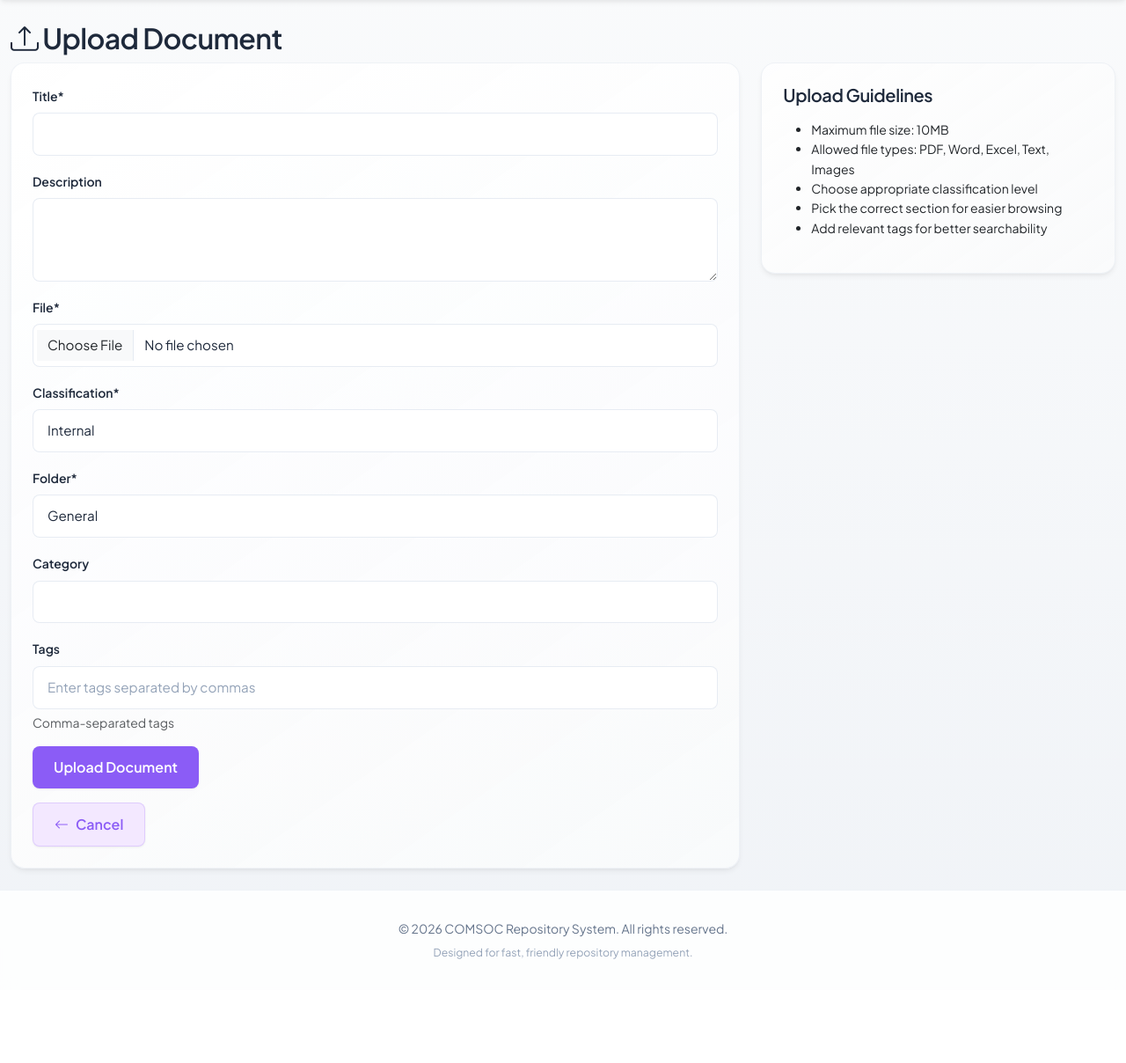
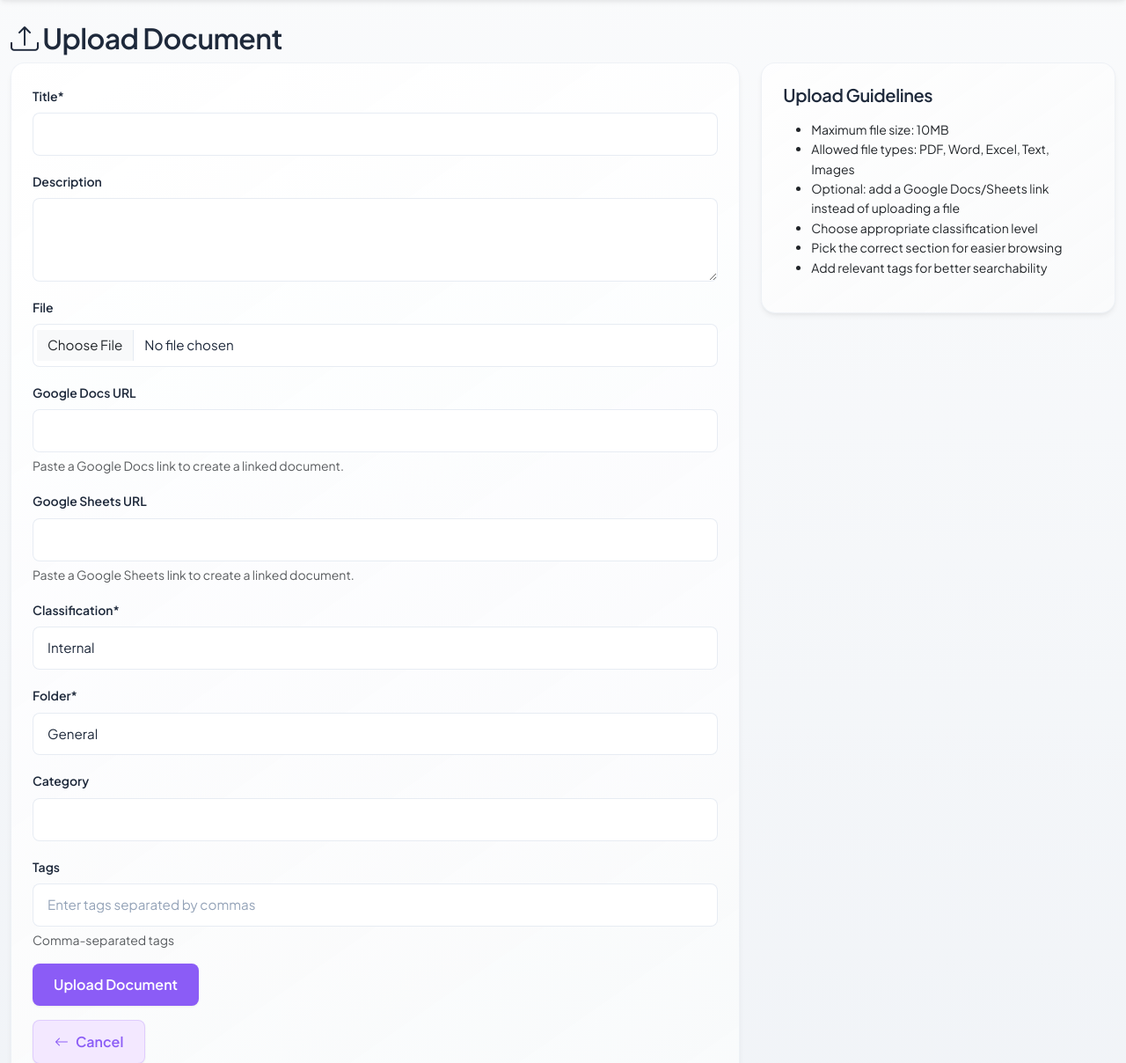
Before and after one commit to wimby-lab/repository-sys, a Django app: page /documents/upload/ in a window 1280 px wide. Shown: the part 105-1313 px from the top of the page at 88% size. Before the commit the page ends 1195 px from the top, so only its background shows below. Run offline with Django 5.2, Linux system fonts and the light colour scheme; the visitor is signed in with stand-in values (Sample User, id 1); data comes from the database, SQL or seed files in the repository; some libraries are stand-ins or nearby versions.

Commit message:
Add Google Docs/Sheets link support
Co-authored-by: wimby-lab <253862656+wimby-lab@users.noreply.github.com>

```diff
--- a/documents/forms.py
+++ b/documents/forms.py
@@ -1,3 +1,5 @@
+from urllib.parse import urlparse
+
 from django import forms
 from django.utils.text import slugify
 from crispy_forms.helper import FormHelper
@@ -29,11 +31,72 @@ def _generate_folder_key(name):
     return key
 
 
+def _is_google_docs_url(url):
+    parsed = urlparse(url or '')
+    return parsed.scheme in ('http', 'https') and parsed.netloc == 'docs.google.com' and (
+        '/document/' in parsed.path
+    )
+
+
+def _is_google_sheets_url(url):
+    parsed = urlparse(url or '')
+    return parsed.scheme in ('http', 'https') and parsed.netloc == 'docs.google.com' and (
+        '/spreadsheets/' in parsed.path
+    )
+
+
+def _validate_google_links(form, cleaned_data, has_file):
+    google_docs_url = cleaned_data.get('google_docs_url')
+    google_sheets_url = cleaned_data.get('google_sheets_url')
+    if google_docs_url and google_sheets_url:
+        form.add_error(
+            None,
+            forms.ValidationError(
+                'Please provide either a Google Docs or Google Sheets URL, not both.',
+                code='invalid',
+            ),
+        )
+    if google_docs_url and not _is_google_docs_url(google_docs_url):
+        form.add_error(
+            'google_docs_url',
+            forms.ValidationError(
+                'Google Docs URL must be a valid docs.google.com document link.',
+                code='invalid',
+            ),
+        )
+    if google_sheets_url and not _is_google_sheets_url(google_sheets_url):
+        form.add_error(
+            'google_sheets_url',
+            forms.ValidationError(
+                'Google Sheets URL must be a valid docs.google.com spreadsheets link.',
+                code='invalid',
+            ),
+        )
+    if not has_file and not google_docs_url and not google_sheets_url:
+        form.add_error(
+            None,
+            forms.ValidationError(
+                'Please either upload a file or provide a Google Docs/Sheets URL.',
+                code='required',
+            ),
+        )
+
+
 class DocumentUploadForm(forms.ModelForm):
     """Form for uploading documents"""
     class Meta:
         model = Document
-        fields = ['title', 'description', 'file', 'classification', 'section', 'category', 'tags']
+        fields = [
+            'title',
+            'description',
+            'file',
+            'google_docs_url',
+            'google_sheets_url',
+            'classification',
+            'section',
+            'category',
+            'tags',
+        ]
         widgets = {
             'description': forms.Textarea(attrs={'rows': 3}),
             'tags': forms.TextInput(attrs={'placeholder': 'Enter tags separated by commas'}),
@@ -47,6 +110,11 @@ class DocumentUploadForm(forms.ModelForm):
         self.helper.add_input(Submit('submit', 'Upload Document', css_class='btn btn-primary'))
         self.fields['section'].choices = _folder_choices()
         self.fields['section'].label = 'Folder'
+        self.fields['file'].required = False
+        self.fields['google_docs_url'].label = 'Google Docs URL'
+        self.fields['google_sheets_url'].label = 'Google Sheets URL'
+        self.fields['google_docs_url'].help_text = 'Paste a Google Docs link to create a linked document.'
+        self.fields['google_sheets_url'].help_text = 'Paste a Google Sheets link to create a linked document.'
 
     def clean_file(self):
         """Validate file type and size"""
@@ -68,12 +136,26 @@ class DocumentUploadForm(forms.ModelForm):
 
         return file
 
+    def clean(self):
+        cleaned_data = super().clean()
+        _validate_google_links(self, cleaned_data, bool(cleaned_data.get('file')))
+        return cleaned_data
+
 
 class DocumentUpdateForm(forms.ModelForm):
     """Form for updating document metadata"""
     class Meta:
         model = Document
-        fields = ['title', 'description', 'classification', 'section', 'category', 'tags']
+        fields = [
+            'title',
+            'description',
+            'google_docs_url',
+            'google_sheets_url',
+            'classification',
+            'section',
+            'category',
+            'tags',
+        ]
         widgets = {
             'description': forms.Textarea(attrs={'rows': 3}),
             'tags': forms.TextInput(attrs={'placeholder': 'Enter tags separated by commas'}),
@@ -86,6 +168,16 @@ class DocumentUpdateForm(forms.ModelForm):
         self.helper.add_input(Submit('submit', 'Update Document', css_class='btn btn-primary'))
         self.fields['section'].choices = _folder_choices()
         self.fields['section'].label = 'Folder'
+        self.fields['google_docs_url'].label = 'Google Docs URL'
+        self.fields['google_sheets_url'].label = 'Google Sheets URL'
+        self.fields['google_docs_url'].help_text = 'Optional Google Docs link for this document.'
+        self.fields['google_sheets_url'].help_text = 'Optional Google Sheets link for this document.'
+
+    def clean(self):
+        cleaned_data = super().clean()
+        has_file = bool(getattr(self.instance, 'file', None))
+        _validate_google_links(self, cleaned_data, has_file)
+        return cleaned_data
 
 
 class DocumentSearchForm(forms.Form):
--- a/documents/models.py
+++ b/documents/models.py
@@ -44,9 +44,11 @@ class Document(models.Model):
 
     title = models.CharField(max_length=255)
     description = models.TextField(blank=True)
-    file = models.FileField(upload_to=document_upload_path)
+    file = models.FileField(upload_to=document_upload_path, blank=True, null=True)
     file_size = models.IntegerField(default=0)  # in bytes
     file_type = models.CharField(max_length=100)
+    google_docs_url = models.URLField(blank=True)
+    google_sheets_url = models.URLField(blank=True)
 
     # Metadata
     owner = models.ForeignKey(
@@ -100,6 +102,8 @@ class Document(models.Model):
 
     def get_file_extension(self):
         """Get file extension"""
+        if not self.file:
+            return ''
         return os.path.splitext(self.file.name)[1].lower()
 
     class Meta:
--- a/documents/views.py
+++ b/documents/views.py
@@ -183,9 +183,16 @@ def document_upload(request):
         if form.is_valid():
             document = form.save(commit=False)
             document.owner = request.user
-            uploaded_file = form.cleaned_data['file']
-            document.file_size = uploaded_file.size
-            document.file_type = uploaded_file.content_type
+            uploaded_file = form.cleaned_data.get('file')
+            if uploaded_file:
+                document.file_size = uploaded_file.size
+                document.file_type = uploaded_file.content_type
+            else:
+                document.file_size = 0
+                if document.google_docs_url:
+                    document.file_type = 'Google Docs'
+                elif document.google_sheets_url:
+                    document.file_type = 'Google Sheets'
             document.save()
 
             log_audit(
@@ -225,13 +232,20 @@ def document_detail(request, pk):
         request
     )
 
-    file_extension = document.get_file_extension()
-    if file_extension == '.pdf':
-        preview_type = 'pdf'
-    elif file_extension in ('.jpg', '.jpeg', '.png'):
-        preview_type = 'image'
-    elif file_extension in ('.doc', '.docx', '.xls', '.xlsx'):
-        preview_type = 'office'
+    if document.file:
+        file_extension = document.get_file_extension()
+        if file_extension == '.pdf':
+            preview_type = 'pdf'
+        elif file_extension in ('.jpg', '.jpeg', '.png'):
+            preview_type = 'image'
+        elif file_extension in ('.doc', '.docx', '.xls', '.xlsx'):
+            preview_type = 'office'
+        else:
+            preview_type = 'unsupported'
+    elif document.google_docs_url:
+        preview_type = 'google_docs'
+    elif document.google_sheets_url:
+        preview_type = 'google_sheets'
     else:
         preview_type = 'unsupported'
 
@@ -254,6 +268,13 @@ def document_preview(request, pk):
     if not can_access_document(request.user, document):
         messages.error(request, 'You do not have permission to view this document.')
         return redirect('documents:document_list')
+
+    if not document.file:
+        messages.info(
+            request,
+            'Preview is not available for documents linked to external services like Google Docs.'
+        )
+        return redirect('documents:document_detail', pk=pk)
 
     file_extension = document.get_file_extension()
     if file_extension not in ('.pdf', '.jpg', '.jpeg', '.png'):
@@ -283,6 +304,10 @@ def document_download(request, pk):
     if not can_access_document(request.user, document):
         messages.error(request, 'You do not have permission to download this document.')
         return redirect('documents:document_list')
+
+    if not document.file:
+        messages.error(request, 'This document does not have a file to download.')
+        return redirect('documents:document_detail', pk=pk)
 
     log_audit(
         request.user,
--- a/templates/documents/document_upload.html
+++ b/templates/documents/document_upload.html
@@ -30,6 +30,7 @@
                 <ul class="small">
                     <li>Maximum file size: 10MB</li>
                     <li>Allowed file types: PDF, Word, Excel, Text, Images</li>
+                    <li>Optional: add a Google Docs/Sheets link instead of uploading a file</li>
                     <li>Choose appropriate classification level</li>
                     <li>Pick the correct section for easier browsing</li>
                     <li>Add relevant tags for better searchability</li>
```
Also changed, not shown: documents/tests.py (+43 -0 lines), templates/documents/document_detail.html (+49 -1 lines), templates/documents/document_list.html (+10 -0 lines), documents/migrations/0005_document_google_links.py (added).
